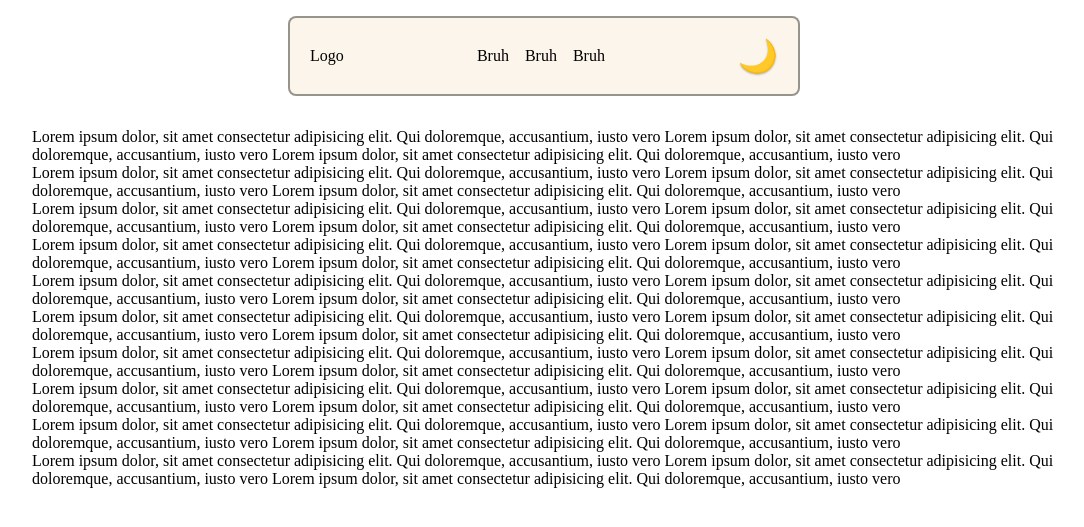
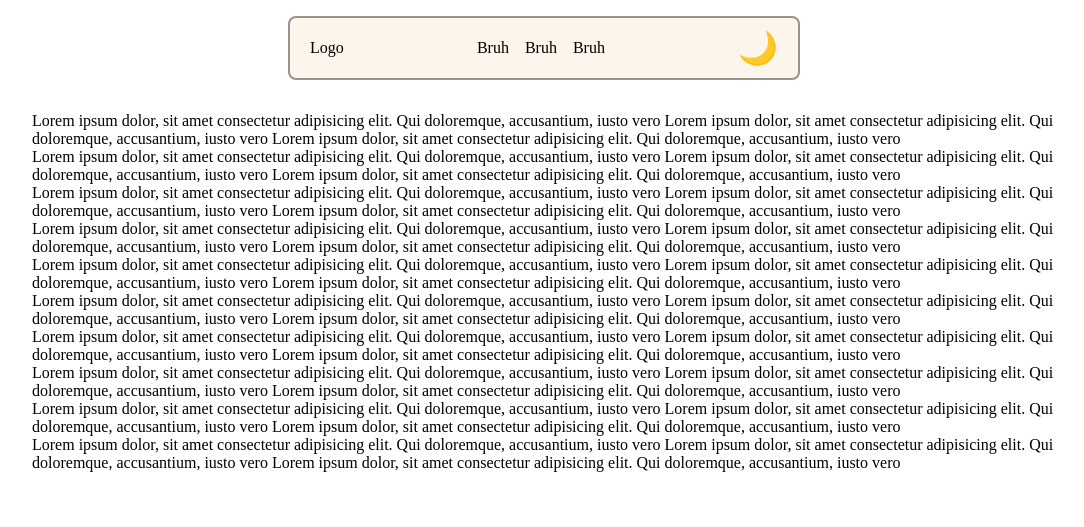
Before and after one commit to MehdiKababy/blog, a Django app: page / in a window 1280 px wide. Shown: the top 527 px of the page, without its empty margins (96-1180 px from the left). Run offline with Django 5.2, Linux system fonts and the light colour scheme.

Commit message:
refactor: make code so readable that even my future self will cry tears of joy 😭✨
Improved variable names, added spacing, and comments.
Code is now so clear that it basically reads like a bedtime story 📖💤
Future developers may experience sudden bouts of happiness when glancing at it. 🌈

( For Fun Again Just Optimize Code For Future )

```diff
--- a/blog/pages/static/header/css/header.css
+++ b/blog/pages/static/header/css/header.css
@@ -1,32 +1,35 @@
 :root {
-  /* dark {defualt} theme variables set */
-
-  /* variables of color */
+  /* === Colors === */
   color-scheme: dark;
   --text-color: #faebd7;
   --bg-color-body: #151d25;
   --bg-color-header: rgba(50, 57, 73, 0.5);
-  --text-shadow: 0px 1px 2px rgba(250, 235, 215, 0.4);
+  --text-shadow: 0 1px 2px rgba(250, 235, 215, 0.4);
   --border-header: 2px solid rgba(250, 235, 215, 0.4);
 
-  /* variables of transition */
+  /* === Transitions / Effects === */
+  --transition-transform: transform 200ms ease;
   --transition-color: color 400ms ease;
   --transition-background: background-color 400ms ease;
   --transition-border: border 400ms ease;
   --transition-text-shadow: text-shadow 200ms ease;
-  --transition-transform: transform 200ms ease;
 }
 
 :root[theme="light"] {
-  /* light theme variables set */
-
-  /* variables of color */
+  /* === Colors === */
   color-scheme: light;
   --text-color: #000;
   --bg-color-body: #fffaed;
   --bg-color-header: rgba(250, 235, 215, 0.5);
-  --text-shadow: 0px 1px 2px rgba(0, 0, 0, 0.3);
+  --text-shadow: 0 1px 2px rgba(0, 0, 0, 0.3);
   --border-header: 2px rgba(0, 0, 0, 0.4) solid;
+
+  /* === Transitions / Effects === */
+  --transition-transform: transform 200ms ease;
+  --transition-color: color 400ms ease;
+  --transition-background: background-color 400ms ease;
+  --transition-border: border 400ms ease;
+  --transition-text-shadow: text-shadow 200ms ease;
 }
 
 * {
@@ -36,60 +39,79 @@
   border: none;
   outline: none;
 }
-
 header {
+  /* === Layout === */
   display: flex;
   justify-content: space-between;
   align-items: center;
   width: max(40%, 300px);
-  height: 10vh;
-  border: var(--border-header);
-  padding: 0 20px;
-  border-radius: 8px;
-  margin: 2vh 0 4vh;
-  transition: var(--transition-border);
-  background: var(--bg-color-header);
-  backdrop-filter: blur(8px);
+  height: 8vh;
   position: sticky;
   top: 2vh;
   z-index: 10;
+
+  /* === Box === */
+  padding: 0 20px;
+  margin: 2vh 0 4vh;
+  border: var(--border-header);
+  border-radius: 8px;
+
+  /* === Color & Background === */
+  background: var(--bg-color-header);
+
+  /* === Effects / Transition === */
+  transition: var(--transition-border), var(--transition-background);
+  backdrop-filter: blur(8px);
+}
+#toggle-theme {
+  /* === Layout === */
+  display: inline-block;
+  font-size: 2rem;
+  background: none;
+
+  /* === Effects / Transition === */
+  transition: var(--transition-transform), var(--transition-text-shadow);
 }
 
-#toggle-theme {
-  background: none;
-  font-size: 32px;
-  display: inline-block;
-  transition: var(--transition-transform);
+#toggle-theme:hover {
+  /* === Effects / Transition === */
   text-shadow: var(--text-shadow);
 }
 
 #toggle-theme:active {
+  /* === Effects / Transition === */
+  text-shadow: var(--text-shadow);
   transform: scale(0.8);
 }
 
-#header-nav {
-  width: 60%;
-}
-
 #header-ul {
+  /* === Layout === */
   display: flex;
   flex-direction: row;
   justify-content: center;
   align-items: center;
+
+  /* === Box === */
   list-style: none;
+  padding: 0;
+  margin: 0;
 }
 
 .header-li {
+  /* === Box === */
   padding: 8px;
 }
 
-a {
+.header-a {
+  /* === Color & Text === */
+  color: var(--text-color);
   text-decoration: none;
-  color: var(--text-color);
+
+  /* === Effects / Transition === */
   transition: var(--transition-color), var(--transition-text-shadow);
 }
 
-a:hover {
+.header-a:hover {
+  /* === Effects / Transition === */
   text-shadow: var(--text-shadow);
-  transition: var(--transition-color), var(--transition-text-shadow);
 }
--- a/blog/pages/static/header/js/header.js
+++ b/blog/pages/static/header/js/header.js
@@ -1,11 +1,15 @@
-(function () {
+function theme() {
+  /* === Elements === */
   const body = document.querySelector("body");
+  const root = document.documentElement;
   const themeBtn = document.getElementById("toggle-theme");
-    const root = document.documentElement;
-    const THEME_KEY = "theme";
   const headerUl = document.getElementById("header-ul");
   const headerLogo = document.getElementById("header-logo");
 
+  /* === Constants === */
+  const THEME_KEY = "theme";
+
+  /* === Initialize Theme on Page Load === */
   (function checkStatus() {
     const saved = localStorage.getItem(THEME_KEY);
     if (saved === "light" || saved === "dark") {
@@ -16,25 +20,31 @@
     }
   })();
 
+  /* === Apply Theme Function === */
   function applyTheme(theme) {
     if (theme === "light") {
+      root.setAttribute(THEME_KEY, "light");
+      if (themeBtn) themeBtn.textContent = "🌙";
       localStorage.setItem(THEME_KEY, "light");
-            if (themeBtn) themeBtn.textContent = "🌙";
-            root.setAttribute(THEME_KEY, "light")
     } else {
+      root.removeAttribute(THEME_KEY);
+      if (themeBtn) themeBtn.textContent = "☀️";
       localStorage.setItem(THEME_KEY, "dark");
-            if (themeBtn) themeBtn.textContent = "☀️";
-            root.removeAttribute(THEME_KEY);
     }
   }
 
+  /* === Toggle Theme on Button Click === */
   const toggleTheme = () => {
     const current = root.getAttribute(THEME_KEY);
     const next = current === "light" ? "dark" : "light";
     applyTheme(next);
   };
 
+  /* === Event Listeners === */
   if (themeBtn) themeBtn.addEventListener("click", toggleTheme);
-    headerUl.addEventListener("click",(e)=>{e.preventDefault()})
-    headerLogo.addEventListener("click",(e)=>{e.preventDefault()})
-})();
+  headerUl.addEventListener("click", (e) => e.preventDefault());
+  headerLogo.addEventListener("click", (e) => e.preventDefault());
+}
+
+/* === Initialize Theme Function === */
+theme();
--- a/blog/pages/templates/header/header.html
+++ b/blog/pages/templates/header/header.html
@@ -1,10 +1,8 @@
 {% load static %}
-{% comment %} <link rel="stylesheet" href="{% static '/header/css/style.css' %}"> {% endcomment %}
+ {% comment %} <link rel="stylesheet" href="{% static '/header/css/style.css' %}" /> {%endcomment %}
 <header id="header">
   <a href="" id="header-logo" class="header-a">Logo</a>
-    <nav id="header-nav">
   <ul id="header-ul">
-
     <li class="header-li">
       <a href="" class="header-a">Bruh</a>
     </li>
@@ -16,9 +14,7 @@
     <li class="header-li">
       <a href="" class="header-a">Bruh</a>
     </li>
-
   </ul>
-    </nav>
-    <button id="toggle-theme" aria-label="Toggle theme">☀️</button>
+  <button id="toggle-theme" type="button">☀️</button>
 </header>
 {% comment %} <script src="{% static '/header/js/script.js' %}"></script> {% endcomment %}
```
Lines whose indentation alone changed are shown as unchanged.
